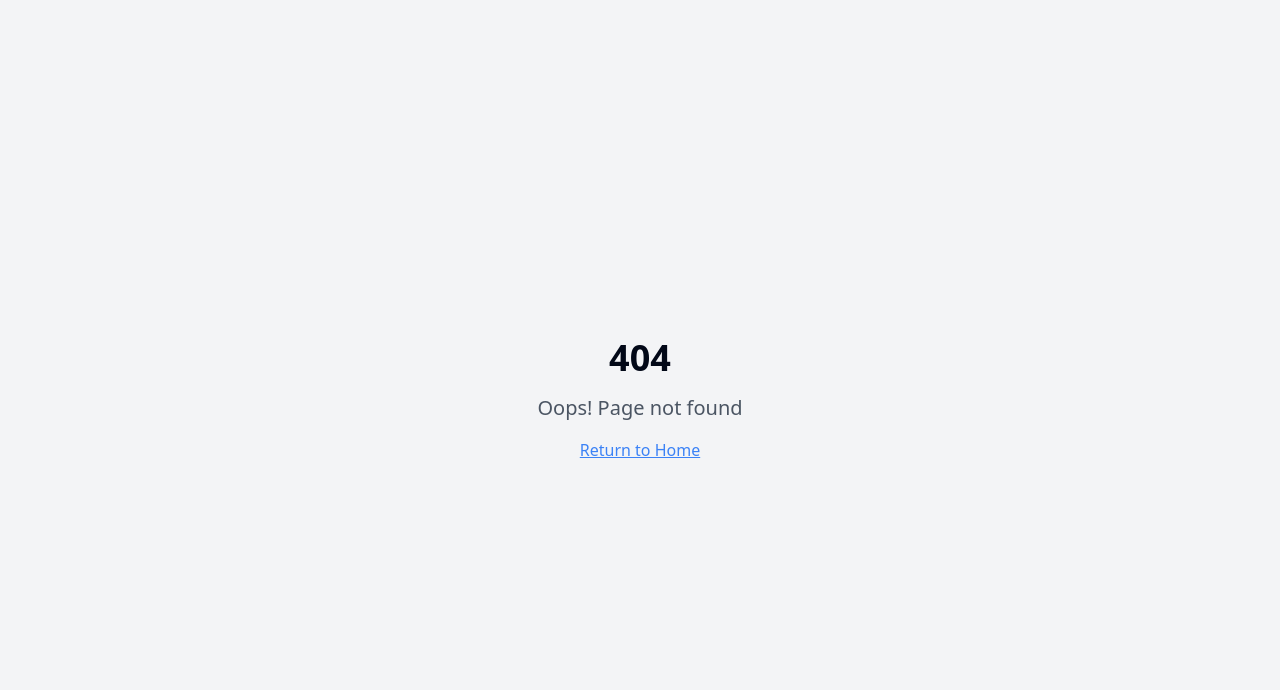
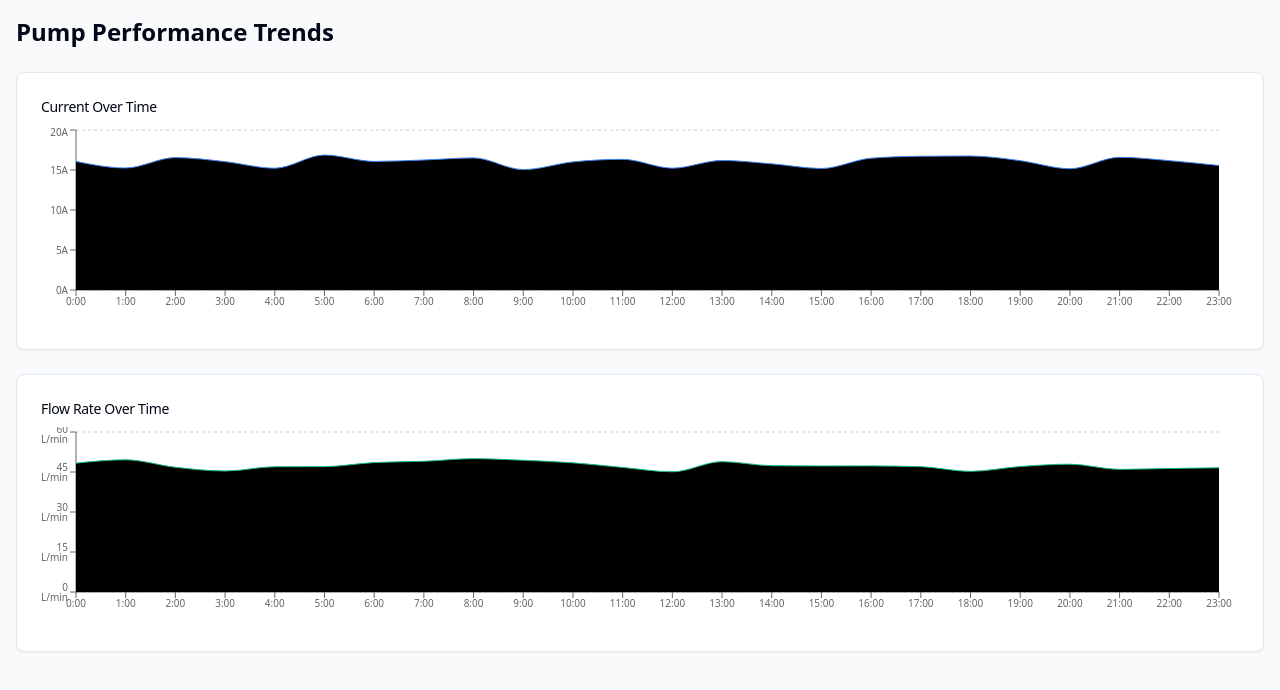
Before and after one commit to VenkatesaMG/pump-health-guardian, a React (Vite) app: page /trends in a window 1280 px wide. Before the commit this address had no page. Shown: the top 690 px of the page. Built offline with nearby package versions, Linux system fonts and the light colour scheme.

Commit message:
feat: Add graph visualization page

```diff
--- a/src/App.tsx
+++ b/src/App.tsx
@@ -1,9 +1,11 @@
+
 import { Toaster } from "@/components/ui/toaster";
 import { Toaster as Sonner } from "@/components/ui/sonner";
 import { TooltipProvider } from "@/components/ui/tooltip";
 import { QueryClient, QueryClientProvider } from "@tanstack/react-query";
 import { BrowserRouter, Routes, Route } from "react-router-dom";
 import Index from "./pages/Index";
+import Trends from "./pages/Trends";
 import NotFound from "./pages/NotFound";
 
 const queryClient = new QueryClient();
@@ -16,6 +18,7 @@ const App = () => (
       <BrowserRouter>
         <Routes>
           <Route path="/" element={<Index />} />
+          <Route path="/trends" element={<Trends />} />
           {/* ADD ALL CUSTOM ROUTES ABOVE THE CATCH-ALL "*" ROUTE */}
           <Route path="*" element={<NotFound />} />
         </Routes>
--- a/src/pages/Index.tsx
+++ b/src/pages/Index.tsx
@@ -1,11 +1,24 @@
 
 import React from "react";
+import { Link } from "react-router-dom";
 import { Dashboard } from "@/components/pump/Dashboard";
+import { Button } from "@/components/ui/button";
+import { LineChart } from "lucide-react";
 
 const Index = () => {
   return (
     <div className="min-h-screen bg-gray-50">
-      <Dashboard />
+      <div className="container mx-auto p-4">
+        <div className="flex justify-end mb-4">
+          <Button asChild>
+            <Link to="/trends">
+              <LineChart className="mr-2 h-4 w-4" />
+              View Trends
+            </Link>
+          </Button>
+        </div>
+        <Dashboard />
+      </div>
     </div>
   );
 };
--- /dev/null
+++ b/src/pages/Trends.tsx
@@ -0,0 +1,38 @@
+
+import React from "react";
+import { TrendChart } from "@/components/pump/TrendChart";
+
+// Mock data for demonstration
+const currentData = Array.from({ length: 24 }, (_, i) => ({
+  timestamp: new Date(2024, 3, 19, i).toISOString(),
+  value: 15 + Math.random() * 2,
+}));
+
+const flowRateData = Array.from({ length: 24 }, (_, i) => ({
+  timestamp: new Date(2024, 3, 19, i).toISOString(),
+  value: 45 + Math.random() * 5,
+}));
+
+const Trends = () => {
+  return (
+    <div className="container mx-auto p-4 space-y-6">
+      <h1 className="text-2xl font-bold mb-6">Pump Performance Trends</h1>
+      <div className="grid gap-6">
+        <TrendChart
+          title="Current Over Time"
+          data={currentData}
+          color="#3b82f6"
+          unit="A"
+        />
+        <TrendChart
+          title="Flow Rate Over Time"
+          data={flowRateData}
+          color="#10b981"
+          unit=" L/min"
+        />
+      </div>
+    </div>
+  );
+};
+
+export default Trends;
```
